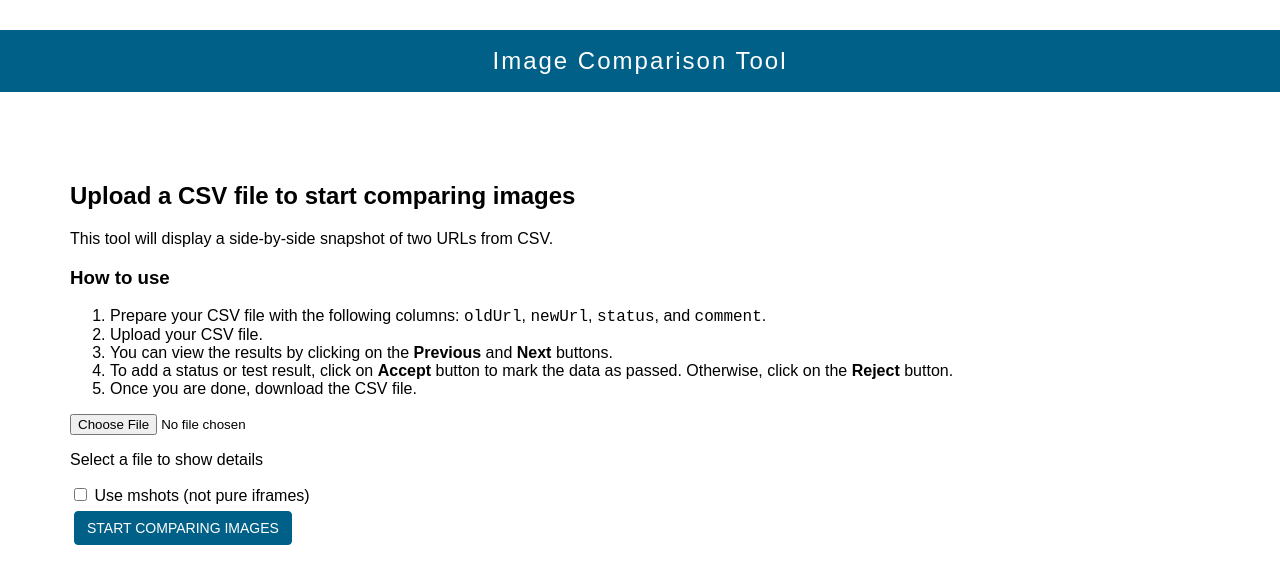
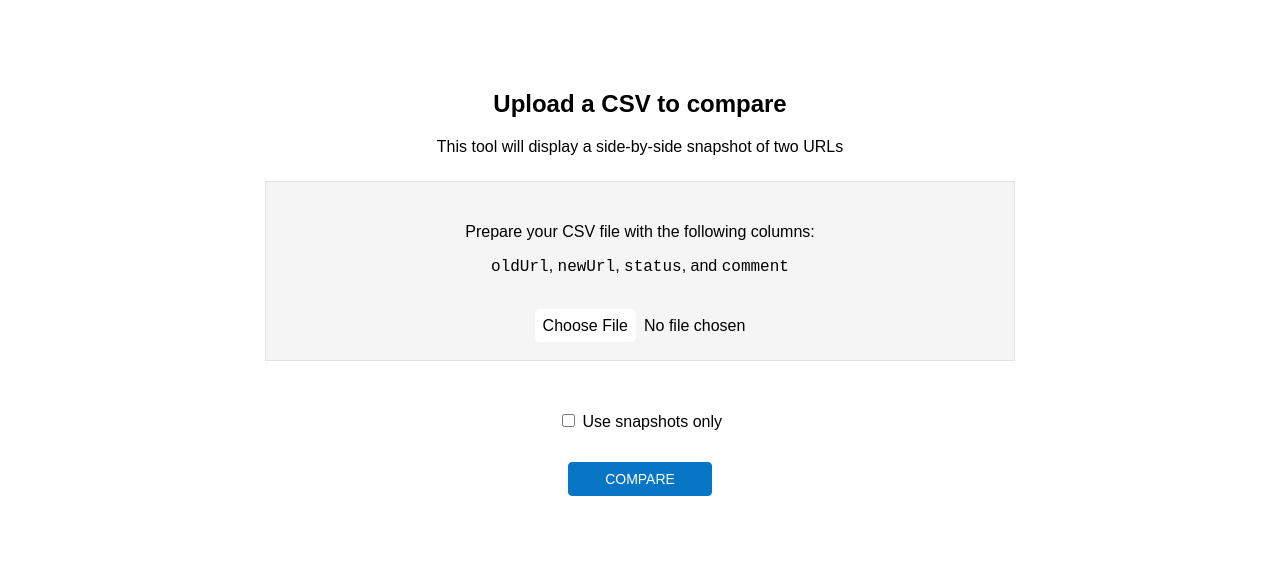
Before and after one commit to Automattic/compare-snapshot-tool, a React (Create React App) app: page / in a window 1280 px wide. Shown: the top 584 px of the page. Built offline with nearby package versions, Linux system fonts and the light colour scheme.

Commit message:
Redesign home

```diff
--- a/src/App.css
+++ b/src/App.css
@@ -43,8 +43,8 @@
   border: 1px solid transparent;
   border-radius: 4px;
   color: #fff;
-  background-color: #016087;
-  border-color: #016087;
+  background-color: #0675c4;
+  border-color: #0675c4;
   text-transform: uppercase;
   min-width: 144px;
   height: auto;
@@ -103,8 +103,8 @@
 
 /* Component styles */
 
-.image-comparison-tool {
-  max-width: 1140px;
+.compare-snapshot-tool {
+  max-width: 800px;
   margin: 70px auto;
   padding-right: 15px;
   padding-left: 15px;
@@ -112,7 +112,39 @@
   margin-left: auto;
   border-radius: 6px;
   overflow: hidden;
+  text-align: center;
 }
+
+.compare-snapshot-tool .file-upload {
+  background-color: #f5f5f5;
+  border: 1px solid #e3e3e3;
+  margin: 25px;
+  padding: 25px;
+}
+
+.compare-snapshot-tool .input-file,
+.compare-snapshot-tool .csv-data {
+  padding-top: 25px;
+}
+
+.compare-snapshot-tool .options {
+  padding: 25px;
+}
+
+.compare-snapshot-tool label {
+  background-color: #fff;
+  color: black;
+  padding: 8px;
+  font-family: sans-serif;
+  border-radius: 0.3rem;
+  cursor: pointer;
+  margin-top: 1rem;
+}
+
+#file-chosen{
+  margin-left: 8px;
+}
+
 
 #modal {
   padding: 100px;
@@ -157,9 +189,6 @@
   display: flex;
   align-items: center;
   justify-content: center;
-}
-
-.column {
 }
 
 .loading-panel {
--- a/src/App.js
+++ b/src/App.js
@@ -1,46 +1,21 @@
 
 import "./App.css";
-import { Instructions, Modal } from "./components";
+import { FileUpload, Instructions, Modal } from "./components";
 import { useState } from "react";
 import Papa from "papaparse";
 import generateMShotsUrl from "./lib/mShots";
-
-const Header = (props) => {
-  return (
-    <header className="app-header">
-      <h1>{props.title}</h1>
-      <p>{props.message}</p>
-    </header>
-  );
-}
-
-const Data = (props) => {
-  const data = props.data;
-  const getTotalPassed = () => {
-    return data.filter((item) => item.status === "PASSED").length;
-  }
-
-  const getTotalFailed = () => {
-    return data.filter((item) => item.status === "FAILED").length;
-  }
-  return(
-    <div>
-      <p>Number of items: {props.data.length}</p>
-      <p>Total passed: {getTotalPassed()}</p>
-      <p>Total failed: {getTotalFailed()}</p>
-    </div>
-   )
-}
+import { REQUIRED_HEADERS } from "./constants/constants";
 
 const dataIsSet = (data) => data && data.length > 0
 
 const Home = (props) => {
 	const [usemShots, setUsemShots] = useState(false);
+  const [fileName, setFileName] = useState("No file chosen");
 	const handleChange = (event) => {
-    const requiredHeaders = ['oldUrl', 'newUrl', 'status', 'comment'];
 		const file = event.target.files[0]
 		if (!file) {
 			props.setData([]);
+      setFileName("No file chosen");
 			return;
 		}
 
@@ -51,23 +26,26 @@ const Home = (props) => {
         const headers = results.meta.fields;
 				let isValid = true;
 				// All of the required headers must be present...
-				for (const requiredHeader of requiredHeaders) {
+				for (const requiredHeader of REQUIRED_HEADERS) {
 					if (!headers.includes(requiredHeader)) {
 						isValid = false;
 					}
 				}
 				// ... And there shouldn't be other excess headers
-				if (headers.length !== requiredHeaders.length) {
+				if (headers.length !== REQUIRED_HEADERS.length) {
 					isValid = false;
 				}
 
 				if (isValid) {
 					props.setData(results.data);
+          setFileName(file.name);
 				} else {
 					// You can't control file state directly in react, so we wipe the event value to reset the native HTML input state.
 					event.target.value = null;
 					props.setData([]);
-					alert("Please check the headers in the CSV file. The required headers are: oldUrl, newUrl, status, comment");
+          setFileName("No file chosen");
+          const message = "Please check the headers in the CSV file. The required headers are: " + REQUIRED_HEADERS.join(", ");
+					alert(message);
 				}
       },
     });
@@ -75,23 +53,21 @@ const Home = (props) => {
 
 
   return (
-    <div className='image-comparison-tool'>
+    <div className='compare-snapshot-tool'>
       <Instructions />
-      <input type="file" name="file" className="input-file" onChange={handleChange} accept=".csv" />
-      { dataIsSet(props.data) ? (
-        <Data data={props.data}/>
-      ) : (
-        <div>
-          <p>Select a file to show details</p>
-        </div>
-      )}
-	  <div>
-		<label>
-			<input type="checkbox" id="checkbox" checked={usemShots} onChange={event => setUsemShots(event.target.checked)} />
-			<span> Use mshots (not pure iframes)</span>
-		</label>
-	  </div>
-      <button onClick={() => props.onSubmission(usemShots)}>Start comparing images</button>
+      <FileUpload
+        data={props.data}
+        fileName={fileName}
+        onHandleChange={handleChange}
+        dataIsSet={dataIsSet(props.data)}
+      />
+      <div className='options'>
+        <label>
+          <input type="checkbox" id="checkbox" checked={usemShots} onChange={event => setUsemShots(event.target.checked)} />
+          <span> Use snapshots only</span>
+        </label>
+      </div>
+      <button onClick={() => props.onSubmission(usemShots)}>Compare</button>
     </div>
   )
 }
@@ -202,8 +178,7 @@ function App() {
 	}
 
   return (
-    <div id="main-app">
-      <Header title="Image Comparison Tool" />
+    <div id="main-app" data-testid="main-app">
 			{mainDisplay}
     </div>
   )
--- /dev/null
+++ b/src/components/FileUpload.js
@@ -0,0 +1,40 @@
+const Data = (props) => {
+    const data = props.data;
+    const getTotalPassed = () => {
+      return data.filter((item) => item.status === "PASSED").length;
+    }
+
+    const getTotalFailed = () => {
+      return data.filter((item) => item.status === "FAILED").length;
+    }
+
+    const getRemaining = () => {
+      return data.filter((item) => !item.status).length;
+    }
+    return(
+      <div className='csv-data'>
+        <p>{props.data.length} pages total</p>
+        <p>{getTotalPassed()} passed, {getTotalFailed()} failed</p>
+        <p>{getRemaining()} pages left to verify</p>
+      </div>
+     )
+  }
+
+function FileUpload(props) {
+    return (
+        <div className='file-upload'>
+            <p className='instructions-message'>Prepare your CSV file with the following columns: </p>
+            <p><code>oldUrl</code>, <code>newUrl</code>, <code>status</code>, and <code>comment</code></p>
+            <div className='input-file'>
+                <input id="actual-button" type="file" name="file" onChange={props.onHandleChange} accept=".csv" hidden/>
+                <label id='actual-button-label' htmlFor="actual-button">Choose File</label>
+                <span id="file-chosen">{props.fileName}</span>
+                { props.dataIsSet ? (
+                    <Data data={props.data}/>
+                ) : null }
+            </div>
+        </div>
+    )
+}
+
+export default FileUpload;
--- a/src/components/Instructions.js
+++ b/src/components/Instructions.js
@@ -1,16 +1,8 @@
 export default function Instructions() {
     return (
         <div className='instructions'>
-          <h2>Upload a CSV file to start comparing images</h2>
-          <p>This tool will display a side-by-side snapshot of two URLs from CSV.</p>
-          <h3>How to use</h3>
-          <ol>
-            <li>Prepare your CSV file with the following columns: <code>oldUrl</code>, <code>newUrl</code>, <code>status</code>, and <code>comment</code>.</li>
-            <li>Upload your CSV file.</li>
-            <li>You can view the results by clicking on the <b>Previous</b> and <b>Next</b> buttons.</li>
-            <li>To add a status or test result, click on <b>Accept</b> button to mark the data as passed. Otherwise, click on the <b>Reject</b> button.</li>
-            <li>Once you are done, download the CSV file.</li>
-          </ol>
+            <h2>Upload a CSV to compare</h2>
+            <p>This tool will display a side-by-side snapshot of two URLs</p>
         </div>
       )
 }
--- a/src/components/index.js
+++ b/src/components/index.js
@@ -1,6 +1,9 @@
+
 export { default as Instructions } from './Instructions';
 export { default as SitePreview } from './SitePreview';
 export { default as Modal } from './Modal';
 export { default as Download } from './Download';
 export { default as Navigation } from './Navigation';
 export { default as Popup } from './Popup';
+export { default as FileUpload } from './FileUpload';
+export * from '../constants/constants';
--- /dev/null
+++ b/src/constants/constants.js
@@ -0,0 +1 @@
+export const REQUIRED_HEADERS = ['oldUrl', 'newUrl', 'status', 'comment'];
```
Also changed, not shown: src/index.js (line endings or trailing spaces), 2 other files (tests, documents, lock files or other folders).
